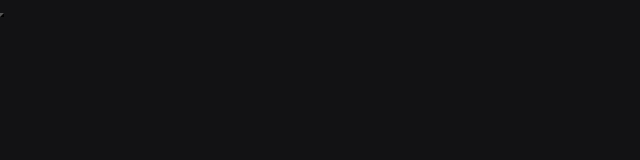
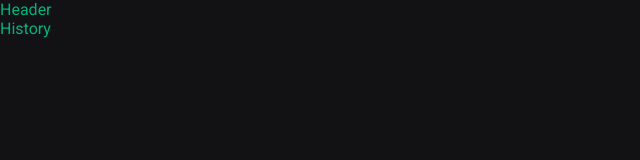
Before and after one commit to J3anSimas/ignite-timer, a React (Vite) app: page /history in a window 1280 px wide. Shown: the top 160 px of the page, without its empty margins (0-640 px from the left). Built offline with nearby package versions, Linux system fonts and the light colour scheme.

Commit message:
Setting up routes and default layout

```diff
--- a/package.json
+++ b/package.json
@@ -11,6 +11,7 @@
   "dependencies": {
     "react": "^18.2.0",
     "react-dom": "^18.2.0",
+    "react-router-dom": "^6.4.3",
     "styled-components": "^5.3.6"
   },
   "devDependencies": {
--- a/src/App.tsx
+++ b/src/App.tsx
@@ -1,12 +1,15 @@
 import { ThemeProvider } from 'styled-components'
-import { Button } from './components/Button/Button.styles'
+import { BrowserRouter } from 'react-router-dom'
 import { GlobalStyle } from './styles/global'
 import { defaultTheme } from './styles/themes/default'
+import { Router } from './Router'
 
 function App(): JSX.Element {
   return (
     <ThemeProvider theme={defaultTheme}>
-      <Button />
+      <BrowserRouter>
+        <Router />
+      </BrowserRouter>
       <GlobalStyle />
     </ThemeProvider>
   )
--- /dev/null
+++ b/src/Router.tsx
@@ -0,0 +1,15 @@
+import { Routes, Route } from 'react-router-dom'
+import DefaultLayout from './layouts/DefaultLayout'
+import History from './pages/History'
+import Home from './pages/Home'
+
+export function Router(): JSX.Element {
+  return (
+    <Routes>
+      <Route path="/" element={<DefaultLayout />}>
+        <Route path="/" element={<Home />} />
+        <Route path="/history" element={<History />} />
+      </Route>
+    </Routes>
+  )
+}
--- a/src/components/Button/Button.styles.ts
+++ /dev/null
@@ -1,5 +0,0 @@
-import styled from 'styled-components'
-
-export const Button = styled.button`
-  background-color: ${(props) => props.theme.white};
-`
--- /dev/null
+++ b/src/components/Header.tsx
@@ -0,0 +1,3 @@
+export default function Header(): JSX.Element {
+  return <div>Header</div>
+}
--- /dev/null
+++ b/src/layouts/DefaultLayout.tsx
@@ -0,0 +1,11 @@
+import { Outlet } from 'react-router-dom'
+import Header from '../components/Header'
+
+export default function DefaultLayout(): JSX.Element {
+  return (
+    <div>
+      <Header />
+      <Outlet />
+    </div>
+  )
+}
--- /dev/null
+++ b/src/pages/History.tsx
@@ -0,0 +1,3 @@
+export default function History(): JSX.Element {
+  return <div>History</div>
+}
--- /dev/null
+++ b/src/pages/Home.tsx
@@ -0,0 +1,3 @@
+export default function Home(): JSX.Element {
+  return <div>Home</div>
+}
```
